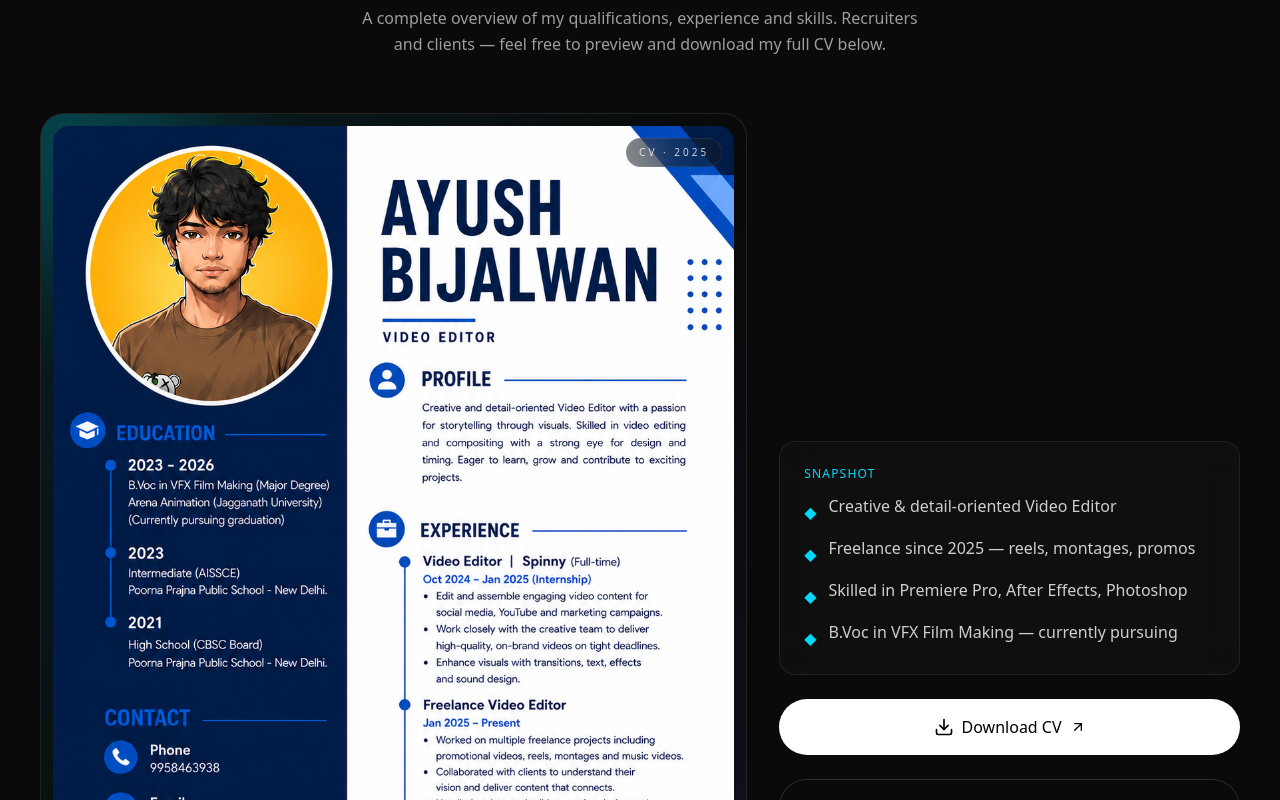
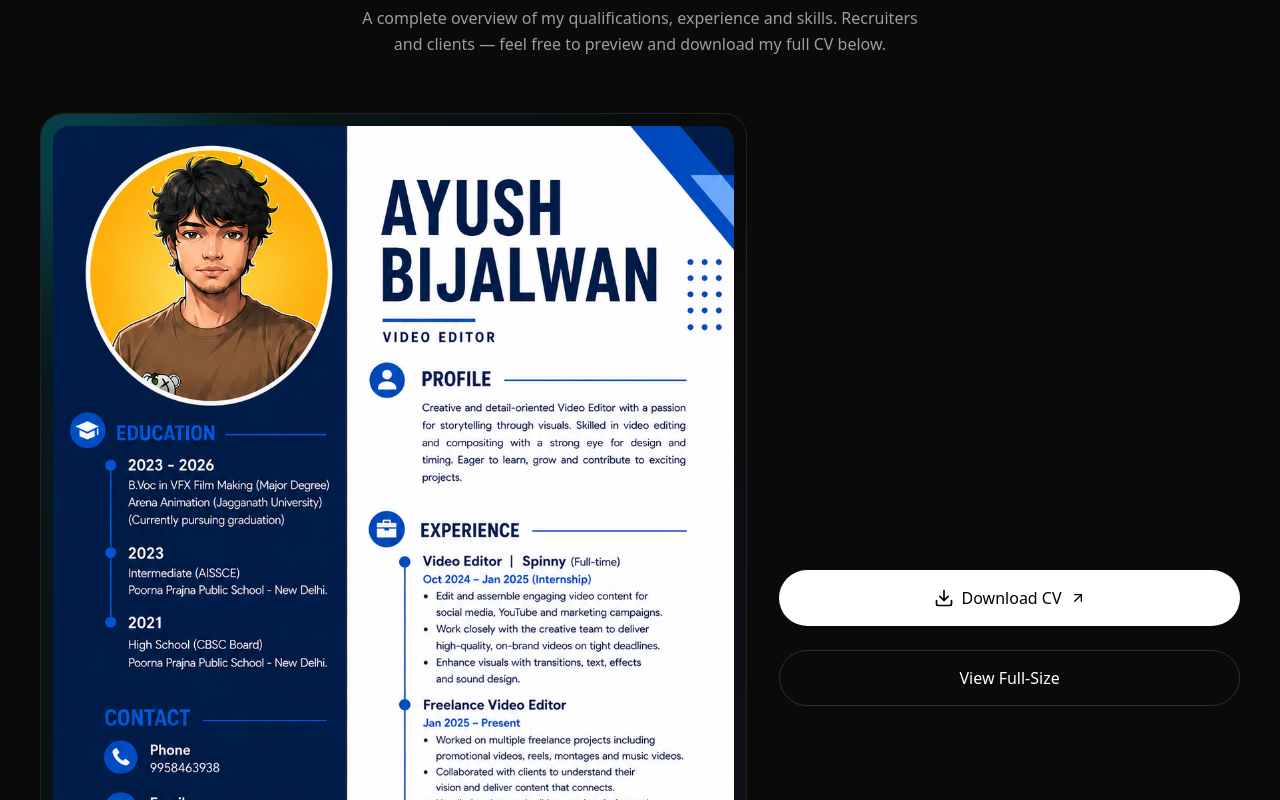
Before and after one commit to ayushbijalwan217/Ayush-Bijalwan-Portfolio-, a Next.js app: page / in a window 1280 px wide. Shown: the part 6820-7620 px from the top of the page. Built offline with nearby package versions, Linux system fonts and the light colour scheme.

Commit message:
Update page.js

```diff
--- a/app/page.js
+++ b/app/page.js
@@ -1085,20 +1085,12 @@ function Resume() {
                   className="w-full h-auto object-contain transition-transform duration-700 group-hover:scale-[1.02]"
                 />
               </div>
-              <div className="absolute top-6 right-6 glass px-3 py-1.5 rounded-full text-[10px] tracking-[0.3em] text-white/80">CV · 2025</div>
+
             </motion.div>
           </TextReveal>
 
           <TextReveal delay={0.1} className="lg:col-span-2 space-y-6">
-            <div className="glass rounded-2xl p-6">
-              <div className="text-xs tracking-widest text-[#00D9FF] mb-3">SNAPSHOT</div>
-              <ul className="space-y-3 text-white/80">
-                <li className="flex items-start gap-3"><span className="text-[#00D9FF] mt-1.5">◆</span> Creative &amp; detail-oriented Video Editor</li>
-                <li className="flex items-start gap-3"><span className="text-[#00D9FF] mt-1.5">◆</span> Freelance since 2025 — reels, montages, promos</li>
-                <li className="flex items-start gap-3"><span className="text-[#00D9FF] mt-1.5">◆</span> Skilled in Premiere Pro, After Effects, Photoshop</li>
-                <li className="flex items-start gap-3"><span className="text-[#00D9FF] mt-1.5">◆</span> B.Voc in VFX Film Making — currently pursuing</li>
-              </ul>
-            </div>
+
             <a
               href={CV_URL}
               download="Ayush-Bijalwan-CV.png"
```
